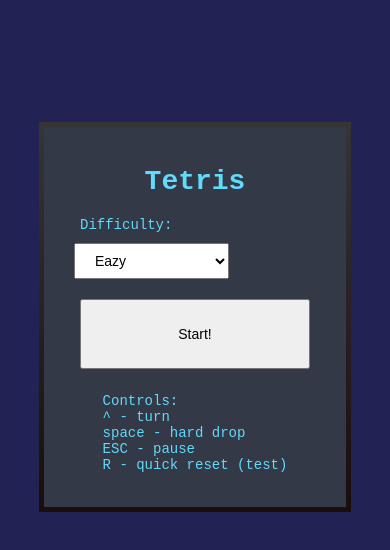
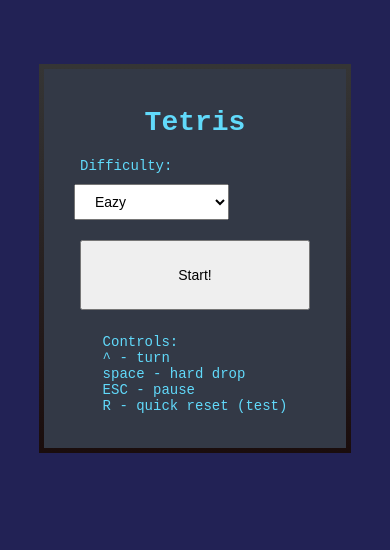
Before and after one commit to nik-171/js_tetris, a plain HTML site: page tetris/index.html in a window 390 px wide. Drawn offline with Linux system fonts and the light colour scheme.

Commit message:
небольшое исправление

```diff
--- a/tetris/index.html
+++ b/tetris/index.html
@@ -91,11 +91,11 @@
     }
     /* Медиазапрос для небольших экранов */
     @media (max-width: 480px) {
-      .info {
-        font-size: 16px;
-        top: 10px;
-        left: 10px;
+      body {
+        background-color: #2f2;
+        padding-top: 20%;
       }
+
       #menu-overlay h1 {
         font-size: 2em;
       }
@@ -115,7 +115,7 @@
     @media (max-width: 768px) {
       body {
         font-size: 14px;
-        padding-top: 30%;
+        padding-top: 15%;
       }
 
       .field {
```
